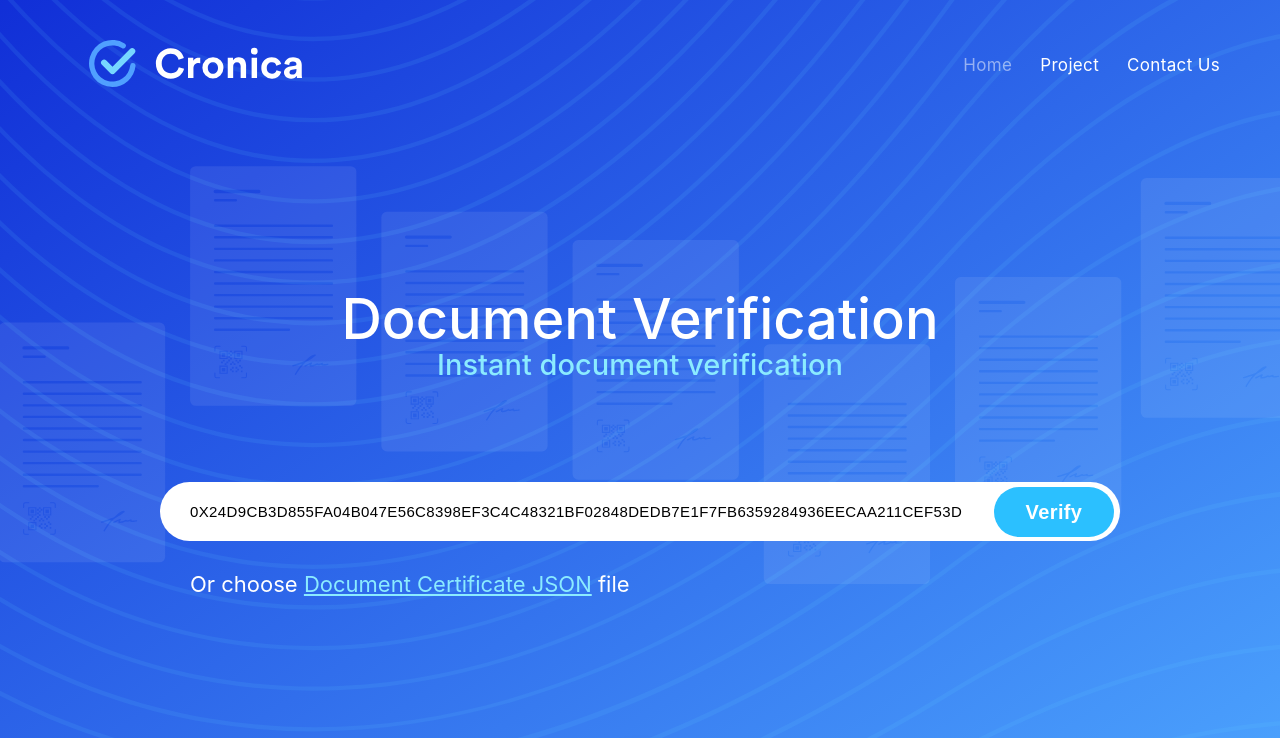
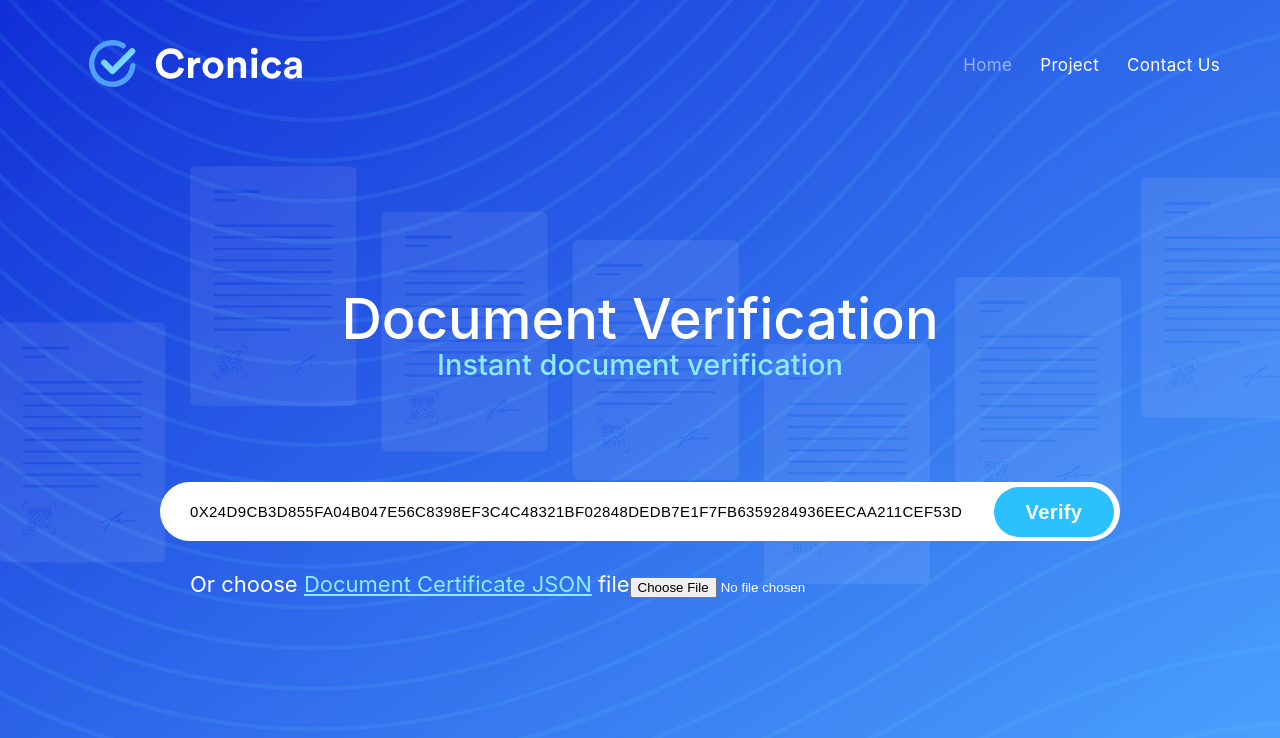
Before and after one commit to cronicaio/verifier-front, a React (Create React App) app: page / in a window 1280 px wide. Shown: the top 738 px of the page. Built offline with nearby package versions, Linux system fonts and the light colour scheme.

Commit message:
search by json

```diff
--- a/src/pages/home/home.page.js
+++ b/src/pages/home/home.page.js
@@ -1,8 +1,9 @@
 import React, { useState, useRef } from 'react';
-import { Link } from "react-router-dom";
 
 import { VerifyForm } from '../../components/verify-form/verify-form.component';
 import { SearchResult } from '../../components/search-result/search-result.component';
+
+import { Api } from '../../services/api';
 
 import Img_01 from '../../assets/icons/Verify/Phone@2x.png';
 import Img_28 from '../../assets/Image_28@3x.png';
@@ -32,7 +33,8 @@ function Home({ match }) {
         </h4>
         <VerifyForm onFetch={onFetch} params={match.params} />
         <div className="Or-choose-Document textCenter">
-          Or choose <span className="link" onClick={temp}>Document Certificate JSON</span> file
+          Or choose <span className="link" onClick={onButtonLoadClick}>Document Certificate JSON</span> file
+          <input type="file" id="input-file" accept=".json" onChange={onFileUpload} />
         </div>
         <div className="PageHeaderArrow"></div>
       </header>
@@ -111,8 +113,25 @@ function Home({ match }) {
     </section>
   );
 
-  function temp() {
+  function onButtonLoadClick() {
+    document.getElementById('input-file').click();
+  }
 
+  function onFileUpload(evt) {
+    const reader = new FileReader();
+
+    reader.onload = () => {
+      try {
+        const json = JSON.parse(reader.result);
+        Api.post('v1/document/search-by-json', { ...json })
+          .then((response) => { setResult(response.data) })
+          .catch(console.log);
+      } catch (error) {
+        alert('exeption when trying to parse json = ' + error);
+      }
+    }
+
+    reader.readAsText(evt.target.files[0]);
   }
 
   function onFetch(document) {
```
